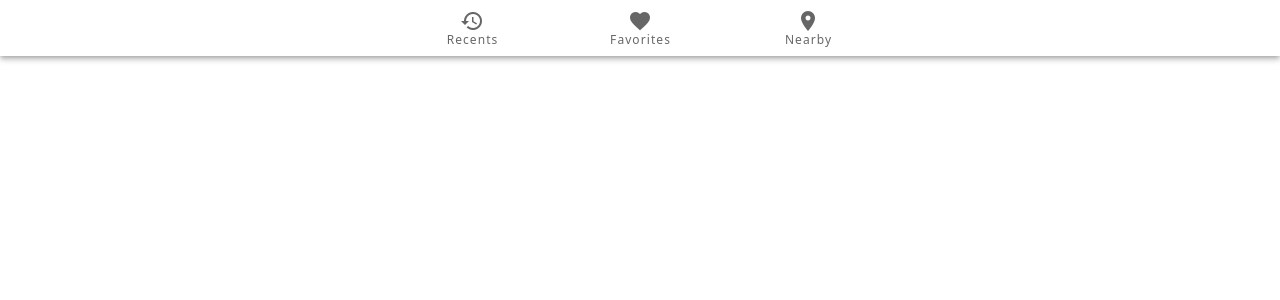
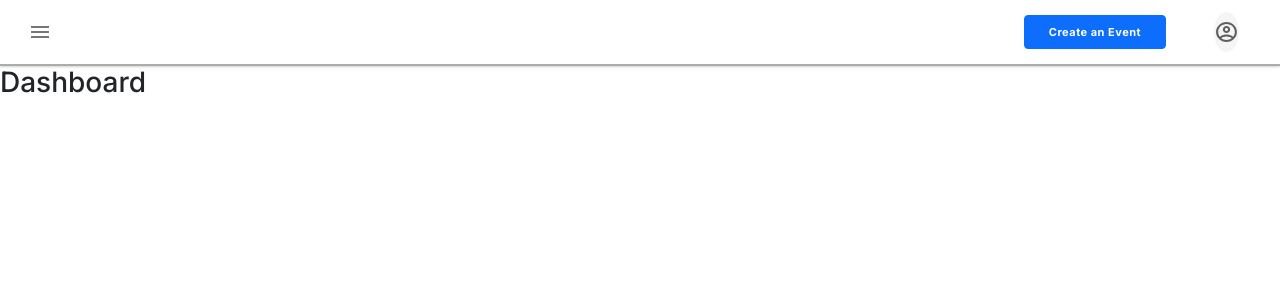
Before and after one commit to FarhanMaulanaF/Lokacara, a Vue app: page /dashboard in a window 1280 px wide. Shown: the top 300 px of the page. Built offline with nearby package versions, Linux system fonts and the light colour scheme; a web font is replaced by a local one.

Commit message:
Menghubungkan Login dengan Dashboard (disertai perbaikan di stylingnya)

```diff
--- a/src/App.vue
+++ b/src/App.vue
@@ -16,6 +16,7 @@ export default {
 /* reset ================================ */
 * {
   box-sizing: border-box;
+  font-family: 'Inter', sans-serif;
 }
 
 body {
--- /dev/null
+++ b/src/components/Navbar.vue
@@ -0,0 +1,112 @@
+<template>
+    <nav>
+        <!-- in toolbar -->
+        <v-toolbar class="top-bar" flat app elevation="1" >
+            <v-app-bar-nav-icon @click.stop="drawer = !drawer"></v-app-bar-nav-icon>
+            <v-spacer></v-spacer>
+            <!-- in button create an event -->
+            <b-button style="color: #fff;" class="btn-event mx-5 px-4 py-2" variant="primary">Create an Event</b-button>
+            <!-- out button create event -->
+            <v-btn class="profile" elevation="0" fab small><v-img src="../assets/logo-account.svg"/></v-btn>
+        </v-toolbar>
+        <!-- out toolbar -->
+
+        <!-- in navigation drawer -->
+        <v-navigation-drawer v-model="drawer" color="#5D5F61" temporary app>
+            <!-- in logo -->
+            <v-list-item style="padding: 0;">
+                <v-list-item-content style="padding: 0;">
+                    <v-list-item-title style="background-color: #3F3F3F;" class="logo-sidebar">
+                            <v-img width="165.94px" height="32px" src="../assets/logo-lokacara.svg" alt="Lokacara"/>
+                    </v-list-item-title>
+                </v-list-item-content>
+            </v-list-item>
+            <!-- out logo -->
+
+            <v-divider style="margin:0 0 10% 0; "></v-divider>
+
+            <!-- in list -->
+            <v-list dense nav>
+                <v-list-item
+                    v-for="item in items"
+                    :key="item.title"
+                    link
+                    router :to="item.route"
+                    style="margin-top: 2%;"
+
+                >
+                    <v-list-item-icon>
+                        <v-icon style="color:#fff;" class="white--text">{{ item.icon }}</v-icon>
+                    </v-list-item-icon>
+                    <v-list-item-content>
+                        <v-list-item-title class="menu-sidebar">{{ item.title }}</v-list-item-title>
+                    </v-list-item-content>
+                </v-list-item>
+            </v-list>
+            <!-- out list -->
+            <hr class="line-bot-items">
+        </v-navigation-drawer>
+        <!-- out navigation drawer -->
+    </nav>
+</template>
+
+<script>
+export default {
+    data() {
+        return {
+            drawer: false,
+            items: [
+                {icon: 'mdi-view-dashboard', title: 'Dashboard', route: '/dashboard'},
+                {icon: 'mdi-format-list-bulleted', title: 'Event List', route: '/event-list'},
+            ],
+            right: null,
+        }
+    }
+}
+</script>
+
+<style scoped>
+nav{
+    border-bottom: 2px solid #acacaa;
+    box-shadow: 0px 0px 3px   #acacaa;
+}
+
+nav .btn-event{
+    font-size: 11px;
+    font-weight: 700;
+    letter-spacing: .5px;
+}
+
+nav .profile{
+    width:2%;
+    margin-right: 2%;
+}
+
+nav .createEvent{
+    font-size: 11.5px;
+    font-weight: 700;
+}
+
+.logo-sidebar{
+    padding: 7% 5%;
+    margin: 0;
+
+}
+
+.menu-sidebar{
+    color: #fff;
+    margin-left: 8%;
+}
+
+.line-bot-items{
+    border: 2px solid #dddddc;
+    max-width: 90%;
+    margin-left: auto;
+    margin-right: auto;
+}
+
+/* .logo-title{
+    color: #3F3F3F;
+} */
+
+</style>
--- a/src/views/dashboard.vue
+++ b/src/views/dashboard.vue
@@ -1,32 +1,23 @@
 <template>
-  <v-bottom-navigation
-    :value="value"
-    color="teal"
-    grow
-  >
-    <v-btn>
-      <span>Recents</span>
-
-      <v-icon>mdi-history</v-icon>
-    </v-btn>
-
-    <v-btn>
-      <span>Favorites</span>
-
-      <v-icon>mdi-heart</v-icon>
-    </v-btn>
-
-    <v-btn>
-      <span>Nearby</span>
-
-      <v-icon>mdi-map-marker</v-icon>
-    </v-btn>
-  </v-bottom-navigation>
+  <div>
+    <Navbar/>
+      <div class="dashboard">
+        <h3>Dashboard</h3>
+        <v-container class="my-5">
+          <v-layout row>
+            <v-flex></v-flex>
+          </v-layout>
+        </v-container>
+      </div>
+  </div>
 </template>
 
 <script>
+import Navbar from '../components/Navbar.vue'
+
 export default {
-
+  name: 'Dashboard',
+  components: {Navbar}
 }
 </script>
 
```
Also changed, not shown: src/assets/logo-account.svg (added), src/assets/logo-lokacara.svg (added).
